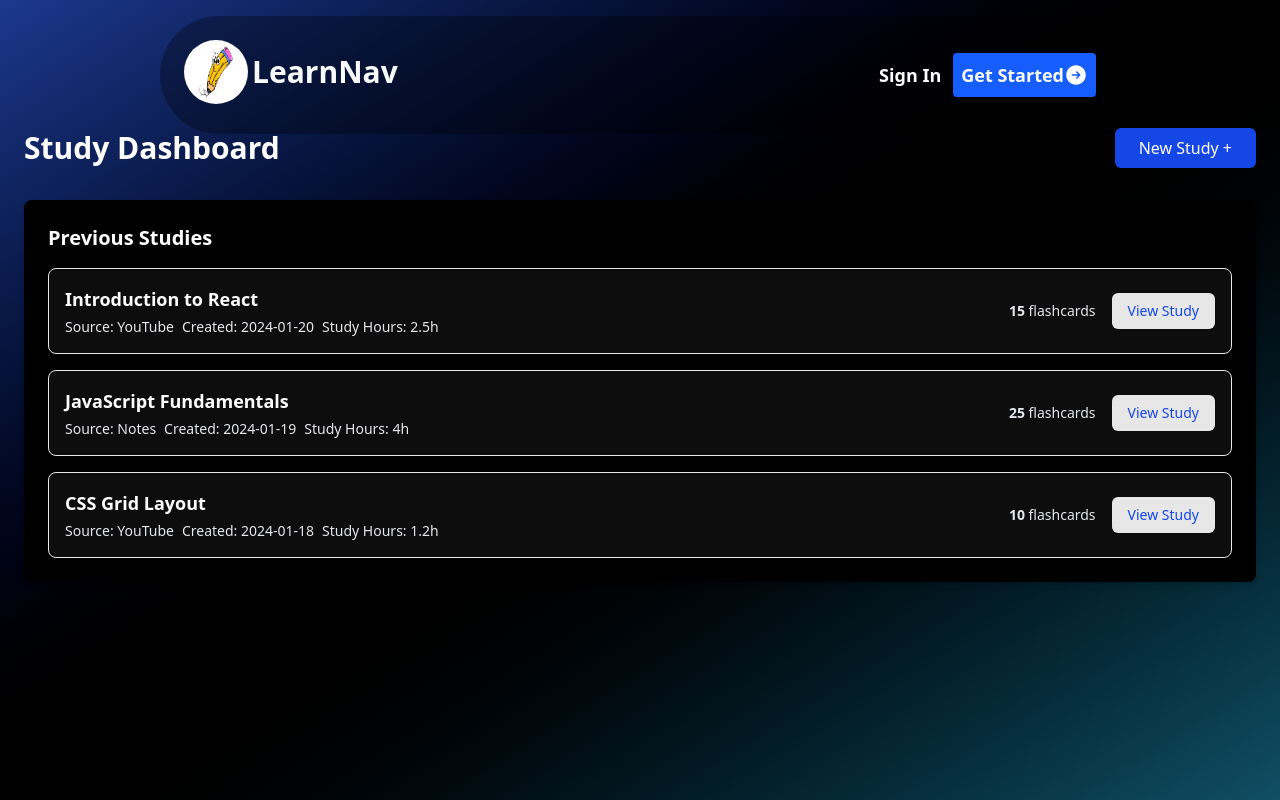
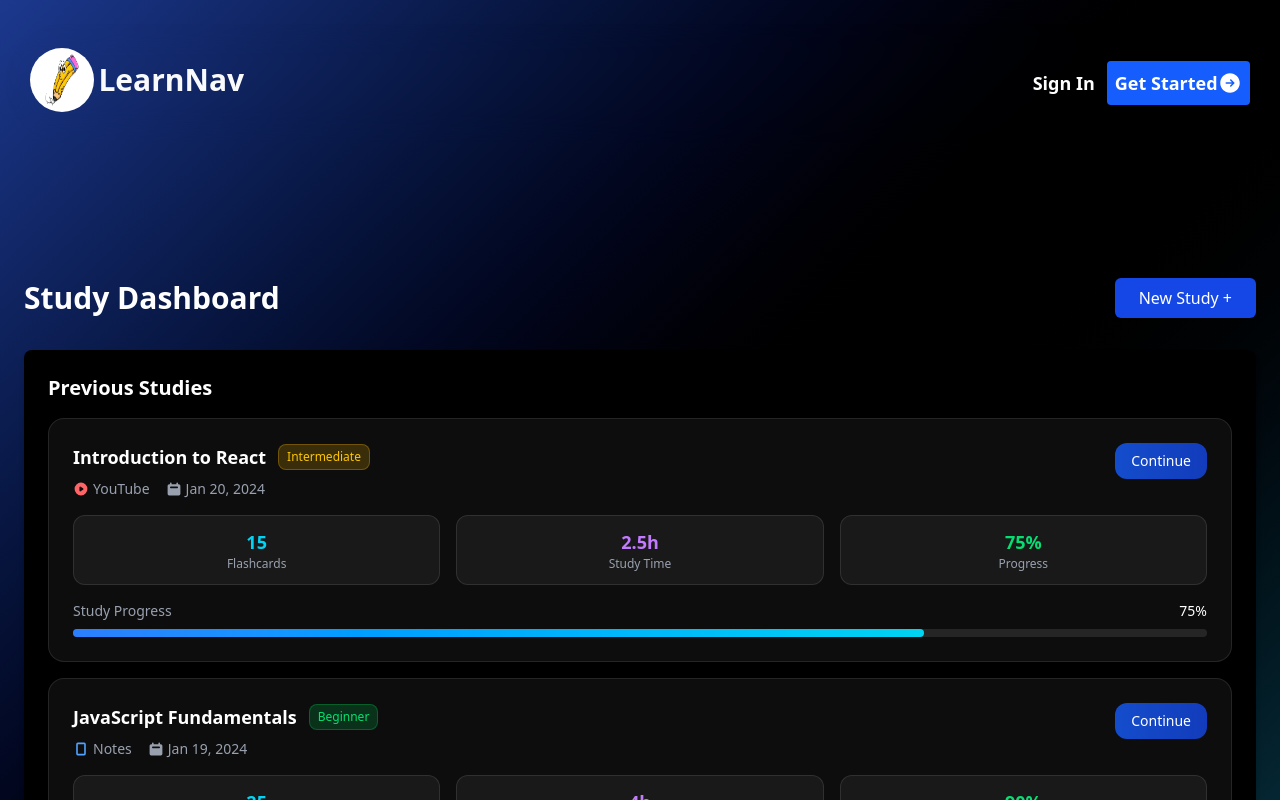
Before and after one commit to Netocodinghere/learningnav, a Next.js app: page /study in a window 1280 px wide. Shown: the top 800 px of the page. Built offline with nearby package versions, Linux system fonts and the light colour scheme; no server answers.

Commit message:
Redesign of the ui interface

```diff
--- a/app/_components/Dashboard.jsx
+++ b/app/_components/Dashboard.jsx
@@ -98,7 +98,7 @@ export default function Dashboard({profile}) {
   const [showStudyList, setShowStudyList] = useState(false);
 
   return (
-    <div className="min-h-screen p-6 pt-24 bg-transparent">
+    <div className="min-h-screen p-6 pt-2 bg-transparent">
       <div className="max-w-7xl mx-auto space-y-8">
         {/* Welcome Section */}
         <div className="bg-white/5 backdrop-blur-md border border-white/10 p-8 rounded-3xl">
--- a/app/_components/Nav.jsx
+++ b/app/_components/Nav.jsx
@@ -28,8 +28,8 @@ const Nav = () => {
   }
 
   return (
-    <div className="w-full items-center flex justify-center ">
-      <div className="flex fixed z-20 top-0 justify-between lg:w-3/4 w-[95%] rounded-full my-4 p-6 backdrop-xl  lg:bg-black/30 bg-black/60 items-center">
+    <div className="w-full sticky top-2 z-50 items-center flex justify-center ">
+      <div className="flex  justify-between  w-[99%] rounded-full my-4 p-6 bg-transparent backdrop-blur-lg  items-center">
         <a href="/">
           <span className="font-extrabold text-3xl self-center inline-flex items-center justify-center text-gray-50 lg:text-3xl">
             <img src="/oip.png" alt="Pencil Holder" className="lg:size-16 size-16 bg-white rounded-full mr-1" />
--- a/app/_components/StudyList.jsx
+++ b/app/_components/StudyList.jsx
@@ -10,6 +10,8 @@ export default function StudyList() {
       flashcardCount: 15,
       date: '2024-01-20',
       studyHours: 2.5,
+      progress: 75,
+      difficulty: 'Intermediate'
     },
     {
       id: 2,
@@ -18,6 +20,8 @@ export default function StudyList() {
       flashcardCount: 25,
       date: '2024-01-19',
       studyHours: 4,
+      progress: 90,
+      difficulty: 'Beginner'
     },
     {
       id: 3,
@@ -26,38 +30,159 @@ export default function StudyList() {
       flashcardCount: 10,
       date: '2024-01-18',
       studyHours: 1.2,
+      progress: 45,
+      difficulty: 'Advanced'
     },
   ];
 
-  return (<div className="space-y-4">
+  const getSourceIcon = (source) => {
+    switch (source) {
+      case 'YouTube':
+        return (
+          <svg className="w-4 h-4 text-red-400" fill="currentColor" viewBox="0 0 20 20">
+            <path fillRule="evenodd" d="M10 18a8 8 0 100-16 8 8 0 000 16zM9.555 7.168A1 1 0 008 8v4a1 1 0 001.555.832l3-2a1 1 0 000-1.664l-3-2z" clipRule="evenodd" />
+          </svg>
+        );
+      case 'Notes':
+        return (
+          <svg className="w-4 h-4 text-blue-400" fill="currentColor" viewBox="0 0 20 20">
+            <path fillRule="evenodd" d="M4 4a2 2 0 012-2h8a2 2 0 012 2v12a2 2 0 01-2 2H6a2 2 0 01-2-2V4zm2 0v12h8V4H6z" clipRule="evenodd" />
+          </svg>
+        );
+      default:
+        return (
+          <svg className="w-4 h-4 text-gray-400" fill="currentColor" viewBox="0 0 20 20">
+            <path fillRule="evenodd" d="M4 4a2 2 0 012-2h8a2 2 0 012 2v12a2 2 0 01-2 2H6a2 2 0 01-2-2V4zm2 0v12h8V4H6z" clipRule="evenodd" />
+          </svg>
+        );
+    }
+  };
+
+  const getDifficultyColor = (difficulty) => {
+    switch (difficulty) {
+      case 'Beginner':
+        return 'bg-green-500/20 text-green-400 border-green-500/30';
+      case 'Intermediate':
+        return 'bg-yellow-500/20 text-yellow-400 border-yellow-500/30';
+      case 'Advanced':
+        return 'bg-red-500/20 text-red-400 border-red-500/30';
+      default:
+        return 'bg-gray-500/20 text-gray-400 border-gray-500/30';
+    }
+  };
+
+  const formatDate = (dateString) => {
+    const date = new Date(dateString);
+    return date.toLocaleDateString('en-US', {
+      month: 'short',
+      day: 'numeric',
+      year: 'numeric'
+    });
+  };
+
+  if (studies.length === 0) {
+    return (
+      <div className="text-center py-12">
+        <div className="w-16 h-16 mx-auto mb-4 bg-white/10 rounded-2xl flex items-center justify-center">
+          <svg className="w-8 h-8 text-gray-400" fill="currentColor" viewBox="0 0 20 20">
+            <path d="M9 2a1 1 0 000 2h2a1 1 0 100-2H9z" />
+            <path fillRule="evenodd" d="M4 5a2 2 0 012-2v1a1 1 0 102 0V3h4v1a1 1 0 102 0V3a2 2 0 012 2v6a2 2 0 01-2 2H6a2 2 0 01-2-2V5zm8 8a1 1 0 01-1-1V8a1 1 0 10-2 0v4a1 1 0 01-1 1H6a1 1 0 100 2h8a1 1 0 100-2h-2z" clipRule="evenodd" />
+          </svg>
+        </div>
+        <h3 className="text-lg font-semibold text-white mb-2">No studies yet</h3>
+        <p className="text-gray-400 mb-4">Create your first study session to get started</p>
+        <a
+          href="/study"
+          className="inline-flex items-center gap-2 px-6 py-3 bg-gradient-to-r from-blue-600 to-blue-700 hover:from-blue-700 hover:to-blue-800 text-white font-medium rounded-2xl transition-all duration-300 hover:scale-105"
+        >
+          <svg className="w-4 h-4" fill="currentColor" viewBox="0 0 20 20">
+            <path fillRule="evenodd" d="M10 3a1 1 0 011 1v5h5a1 1 0 110 2h-5v5a1 1 0 11-2 0v-5H4a1 1 0 110-2h5V4a1 1 0 011-1z" clipRule="evenodd" />
+          </svg>
+          Create Study
+        </a>
+      </div>
+    );
+  }
+
+  return (
+    <div className="space-y-4">
       {studies.map((study) => (
         <div
           key={study.id}
-        className="flex flex-col sm:flex-row sm:items-center justify-between gap-4 p-4 border border-gray-200 rounded-lg bg-white/5 backdrop-blur transition-colors w-full"
+          className="group bg-white/5 backdrop-blur-md border border-white/10 rounded-2xl p-6 hover:bg-white/10 hover:border-white/20 transition-all duration-300 hover:scale-[1.02]"
         >
-        <div className="flex-1 w-full">
-          <h3 className="text-base sm:text-lg font-semibold text-white break-words">{study.title}</h3>
-          <div className="flex flex-wrap items-start gap-2 mt-1 text-sm text-gray-200">
-            <span>Source: {study.source}</span>
-            <span>Created: {study.date}</span>
-            <span>Study Hours: {study.studyHours}h</span>
+          {/* Header */}
+          <div className="flex items-start justify-between mb-4">
+            <div className="flex-1">
+              <div className="flex items-center gap-3 mb-2">
+                <h3 className="text-lg font-semibold text-white group-hover:text-white/90 transition-colors">
+                  {study.title}
+                </h3>
+                <div className={`px-2 py-1 rounded-lg text-xs font-medium border ${getDifficultyColor(study.difficulty)}`}>
+                  {study.difficulty}
                 </div>
               </div>
 
-        <div className="flex flex-col sm:flex-row sm:items-center gap-2 sm:gap-4 w-full sm:w-auto">
-          <div className="text-sm text-gray-200 text-left sm:text-right">
-            <span className="font-semibold">{study.flashcardCount}</span> flashcards
+              <div className="flex items-center gap-4 text-sm text-gray-400">
+                <div className="flex items-center gap-1">
+                  {getSourceIcon(study.source)}
+                  <span>{study.source}</span>
                 </div>
+                <div className="flex items-center gap-1">
+                  <svg className="w-4 h-4" fill="currentColor" viewBox="0 0 20 20">
+                    <path fillRule="evenodd" d="M6 2a1 1 0 00-1 1v1H4a2 2 0 00-2 2v10a2 2 0 002 2h12a2 2 0 002-2V6a2 2 0 00-2-2h-1V3a1 1 0 10-2 0v1H7V3a1 1 0 00-1-1zm0 5a1 1 0 000 2h8a1 1 0 100-2H6z" clipRule="evenodd" />
+                  </svg>
+                  <span>{formatDate(study.date)}</span>
+                </div>
+              </div>
+            </div>
+
             <a
               href={`/study/${study.id}`}
-            className="w-full sm:w-auto px-4 py-2 text-sm text-blue-700 bg-white/90 hover:bg-white text-black rounded-md transition-colors"
+              className="px-4 py-2 bg-gradient-to-r from-blue-600/80 to-blue-700/80 hover:from-blue-600 hover:to-blue-700 text-white text-sm font-medium rounded-xl transition-all duration-300 hover:scale-105 hover:shadow-lg"
             >
-            View Study
+              Continue
             </a>
+          </div>
+
+          {/* Stats Grid */}
+          <div className="grid grid-cols-3 gap-4 mb-4">
+            <div className="bg-white/5 rounded-xl p-3 text-center border border-white/10">
+              <div className="text-lg font-bold text-cyan-400">{study.flashcardCount}</div>
+              <div className="text-xs text-gray-400">Flashcards</div>
+            </div>
+            <div className="bg-white/5 rounded-xl p-3 text-center border border-white/10">
+              <div className="text-lg font-bold text-purple-400">{study.studyHours}h</div>
+              <div className="text-xs text-gray-400">Study Time</div>
+            </div>
+            <div className="bg-white/5 rounded-xl p-3 text-center border border-white/10">
+              <div className="text-lg font-bold text-green-400">{study.progress}%</div>
+              <div className="text-xs text-gray-400">Progress</div>
+            </div>
+          </div>
+
+          {/* Progress Bar */}
+          <div className="space-y-2">
+            <div className="flex items-center justify-between text-sm">
+              <span className="text-gray-400">Study Progress</span>
+              <span className="text-white font-medium">{study.progress}%</span>
+            </div>
+            <div className="w-full bg-white/10 rounded-full h-2">
+              <div
+                className="bg-gradient-to-r from-blue-500 to-cyan-400 h-2 rounded-full transition-all duration-500"
+                style={{ width: `${study.progress}%` }}
+              />
+            </div>
           </div>
         </div>
       ))}
+
+      {/* View All Button */}
+      <div className="text-center pt-4">
+        <button className="text-cyan-400 hover:text-cyan-300 font-medium text-sm transition-colors">
+          View All Studies →
+        </button>
       </div>
-
+    </div>
   );
 }
--- a/app/new/quiz/page.jsx
+++ b/app/new/quiz/page.jsx
@@ -137,7 +137,7 @@ export default function NewQuiz() {
   }
 
   return (
-    <div className="min-h-screen p-6 pt-24 bg-transparent">
+    <div className="min-h-screen p-6  bg-transparent">
       <div className="max-w-4xl mx-auto space-y-8">
         {/* Header Section */}
         <div className="text-center space-y-4">
--- a/app/signin/page.jsx
+++ b/app/signin/page.jsx
@@ -104,7 +104,7 @@ const SignIn = () => {
   };
 
   return (
-  <div className="min-h-screen bg-gradient-to-br from-blue-900 via-black to-cyan-900 flex items-center justify-center px-4 pt-20">
+  <div className="min-h-screen bg-gradient-to-br from-blue-900 via-black to-cyan-900 flex items-center justify-center px-4 ">
   <div className="w-full max-w-md bg-black/80 backdrop-blur-md rounded-2xl shadow-2xl p-6 sm:p-8 flex flex-col items-center border border-white/20 mx-auto">
 
   <h1 className="text-2xl sm:text-3xl font-extrabold text-white text-center mb-3 drop-shadow">
```
Lines whose indentation alone changed are shown as unchanged.
